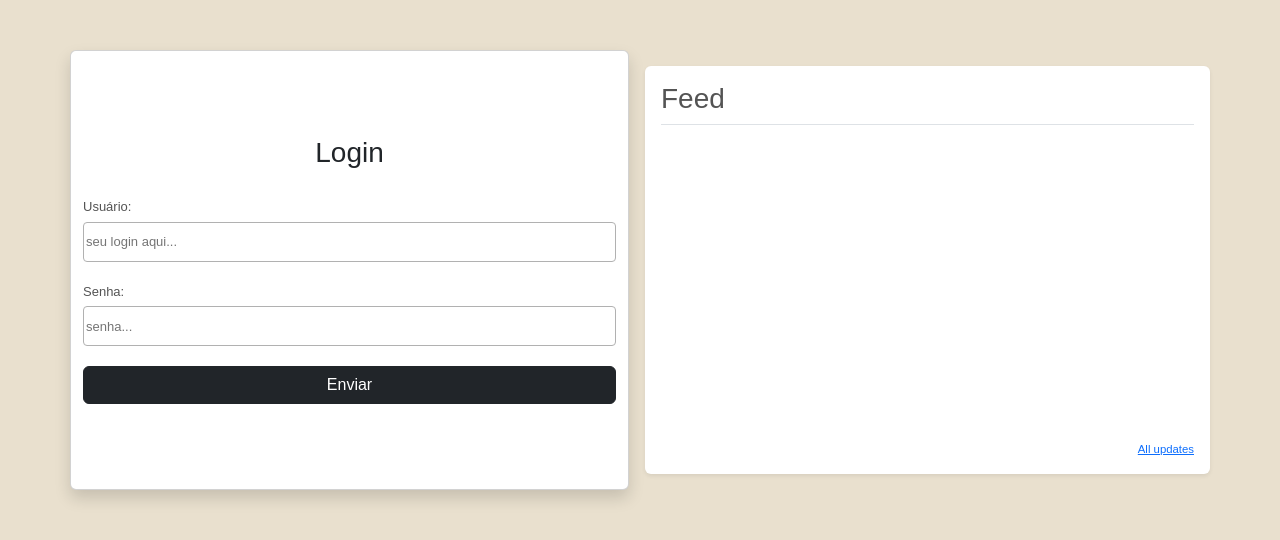
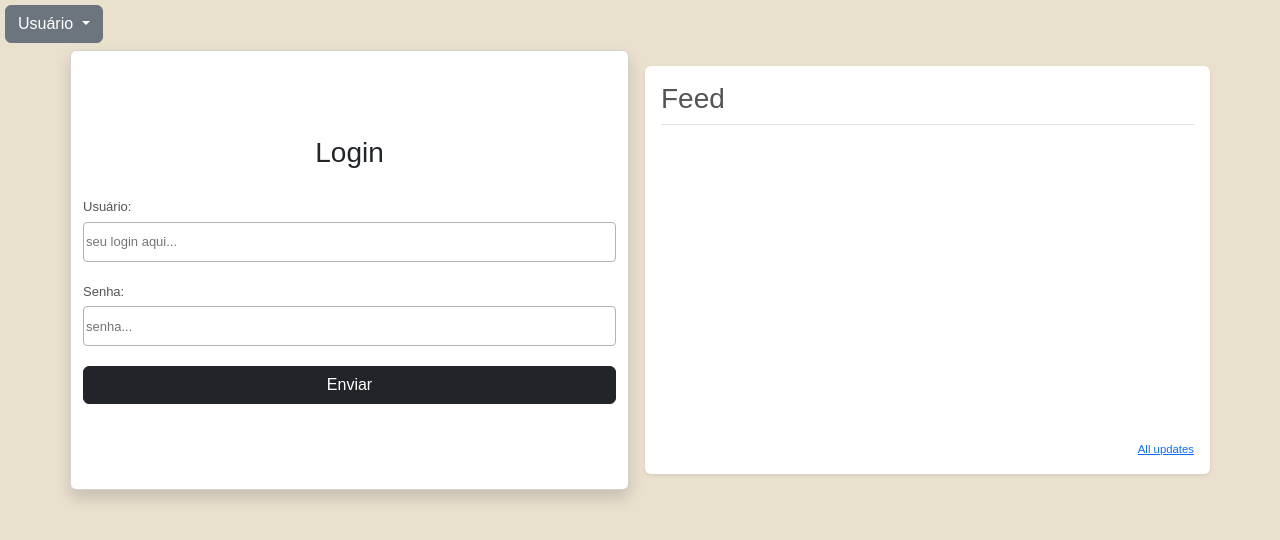
Before and after one commit to jonathandopovo/hub-de-comentarios-jor, a plain HTML site: page FRONTEND/index.html in a window 1280 px wide. Drawn offline with nearby package versions, Linux system fonts and the light colour scheme; no server answers.

Commit message:
Menu de usuário criado.

```diff
--- a/FRONTEND/index.html
+++ b/FRONTEND/index.html
@@ -13,6 +13,23 @@
     <link rel="stylesheet" href="./style.css" />
   </head>
   <body>
+    <header>
+      <div class="dropdown">
+        <button
+          class="btn btn-secondary dropdown-toggle"
+          type="button"
+          data-bs-toggle="dropdown"
+          aria-expanded="false"
+        >
+          Usuário
+        </button>
+        <ul class="dropdown-menu">
+          <button class="dropdown-item">Meus Dados</button>
+          <button class="dropdown-item">Sair</button>
+        </ul>
+      </div>
+    </header>
+
     <div class="container">
       <div class="row gap-3">
         <div class="login card shadow col" id="login-form">
--- a/FRONTEND/style.css
+++ b/FRONTEND/style.css
@@ -1,3 +1,12 @@
+::-webkit-scrollbar {
+  width: 5px !important;
+}
+
+::-webkit-scrollbar-thumb {
+  border-radius: 5px;
+  background-color: rgb(158, 158, 158);
+}
+
 body {
   font-family: Arial, Helvetica, sans-serif;
   background-color: #e9e0ce;
@@ -85,7 +94,14 @@ body {
 .date {
   position: absolute;
   top: 5px;
-  right: 0;
+  right: 8px;
   font-size: 10px;
   color: gray;
 }
+
+header {
+  top: 5px;
+  left: 5px;
+  z-index: 1;
+  position: fixed;
+}
```
